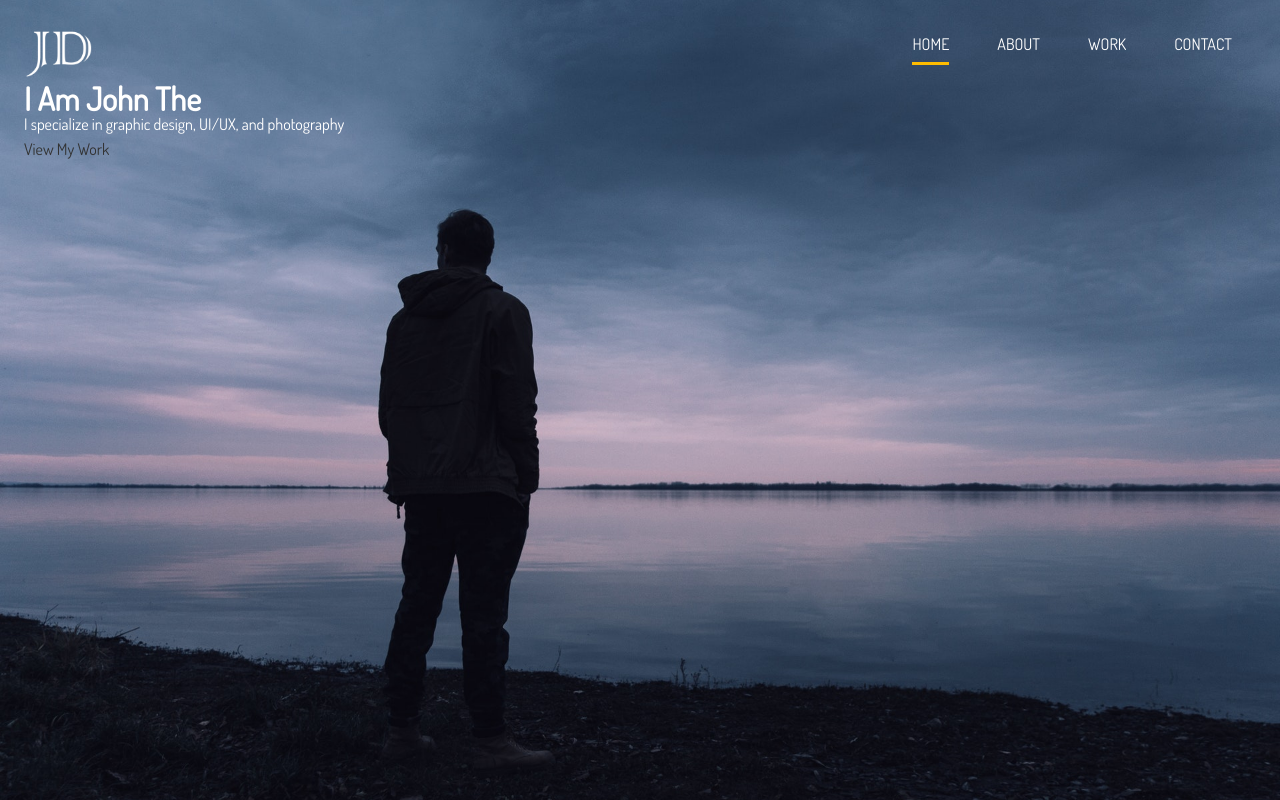
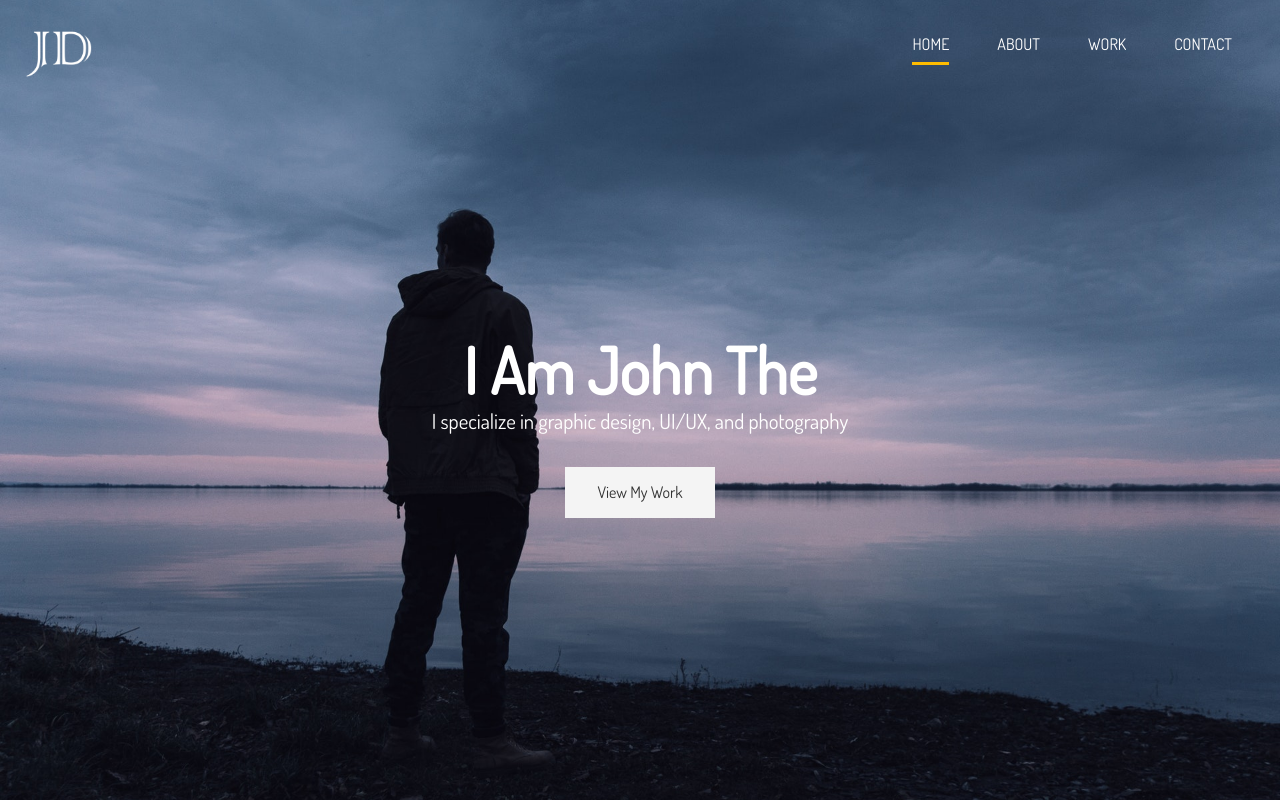
Before and after one commit to EnergeticPixels/portfolio, a website: page dist/index.html in a window 1280 px wide. Drawn offline with nearby package versions, Linux system fonts and the light colour scheme; files that its build step writes are made by us from their sources.

Commit message:
Add header content styles

```diff
--- a/scss/_utilities.scss
+++ b/scss/_utilities.scss
@@ -4,3 +4,43 @@
   margin: auto;
   overflow: hidden;
 }
+
+// BUTTONS
+%btn-shared {
+  display: inline-block;
+  padding: 0.8rem 2rem;
+  transition: all 0.5s;
+  border: none;
+  cursor: pointer;
+}
+.btn {
+  &-main {
+    @extend %btn-shared;
+    color: #333;
+    background-color: $main-color;
+  }
+  &-light {
+    @extend %btn-shared;
+    color: #333;
+    background-color: $light-color;
+  }
+  &-dark {
+    @extend %btn-shared;
+    color: #f4f4f4;
+    background-color: $dark-color;
+  }
+}
+button[class^='btn-']:hover,
+a[class^='btn-']:hover,
+input[class^='btn-']:hover {
+  background-color: $main-color;
+}
+
+.lead {
+  font-size: 1.3rem;
+  margin-bottom: 2rem;
+}
+
+.text-center {
+  text-align: center;
+}
--- a/scss/main.scss
+++ b/scss/main.scss
@@ -67,6 +67,16 @@ img {
     background: $bg-image no-repeat center right / cover;
     height: 100vh;
     color: white;
+
+    // HEADER CONTENT
+    .header-content {
+      text-align: center;
+      padding-top: 20%;
+      h1 {
+        font-size: 4rem;
+        line-height: 1.2;
+      }
+    }
   }
   &-inner {
 
```
